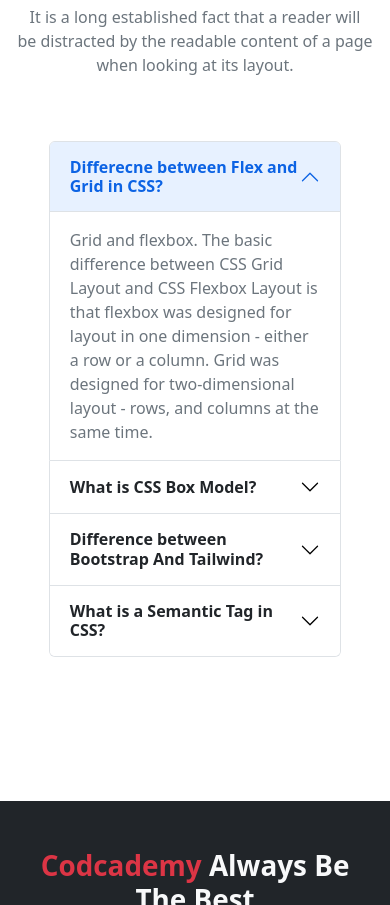
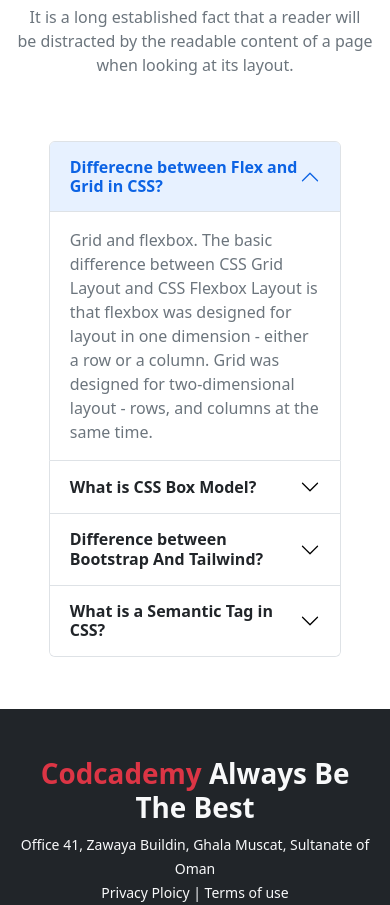
Before and after one commit to TafimUddin/Codecademy-asign-2, a plain HTML site: page index.html in a window 390 px wide. Shown: the part 8341-9246 px from the top of the page. Drawn offline with nearby package versions, Linux system fonts and the light colour scheme; a script that the page names is missing.

Commit message:
all done

```diff
--- a/index.html
+++ b/index.html
@@ -466,7 +466,7 @@
         </div>
            <!-- FAQ intro end -->
           <div id="faq" class="d-flex justify-content-center mb-5">
-              <div class="accordion pt-5 mb-5 pb-5  w-75 col-md-w-50" id="accordionPanelsStayOpenExample">
+              <div class="accordion pt-5 mb-1 w-75 col-md-w-50" id="accordionPanelsStayOpenExample">
                 <!-- FAQ item 1 -->
                 <div class="accordion-item">
                   <h2 class="accordion-header" id="panelsStayOpen-headingOne">
```
